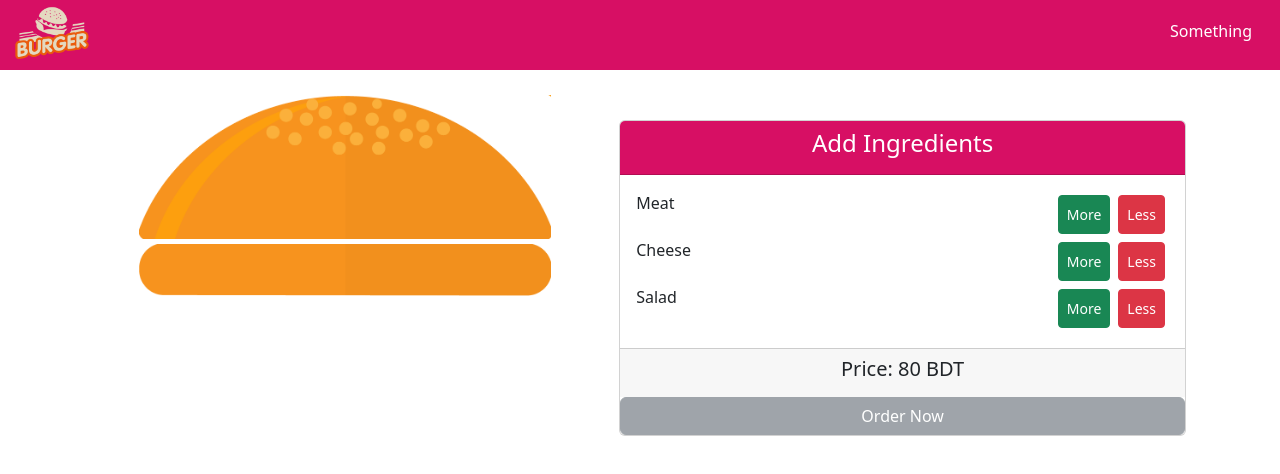
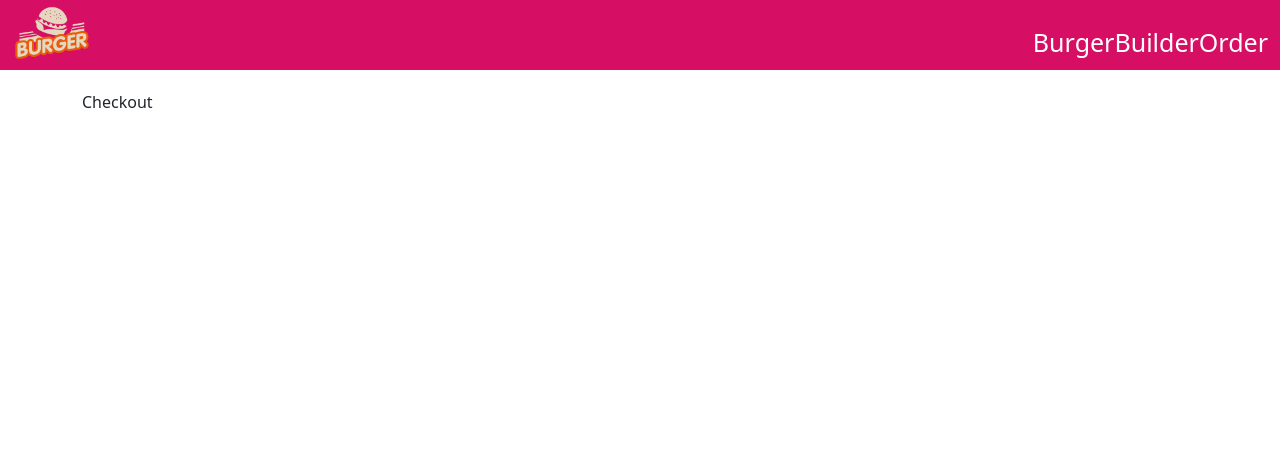
Before and after one commit to fardeenhasib/burger_builder, a React (Create React App) app: page /checkout in a window 1280 px wide. Shown: the top 474 px of the page. Built offline with nearby package versions, Linux system fonts and the light colour scheme.

Commit message:
adding router to the project

```diff
--- a/package.json
+++ b/package.json
@@ -11,6 +11,8 @@
     "react": "^18.2.0",
     "react-dom": "^18.2.0",
     "react-popper": "^2.3.0",
+    "react-router": "^5.2.0",
+    "react-router-dom": "^5.2.0",
     "react-scripts": "5.0.1",
     "reactstrap": "^9.1.3",
     "web-vitals": "^2.1.4"
--- a/src/App.js
+++ b/src/App.js
@@ -1,11 +1,14 @@
 import './App.css';
 import Main from './Components/Main';
 import React from 'react';
+import {BrowserRouter} from "react-router-dom";
 
 function App() {
   return (
     <div>
-      <Main/>
+      <BrowserRouter>
+        <Main/>
+      </BrowserRouter>
     </div>
   );
 }
--- a/src/Components/BurgerBuilder/BurgerBuilder.js
+++ b/src/Components/BurgerBuilder/BurgerBuilder.js
@@ -10,7 +10,7 @@ const INGREDIENT_PRICE = {
     meat: 80
 }
 
-export default class BurgerBuilder extends Component{
+class BurgerBuilder extends Component{
 
     state = {
         ingredients: [
@@ -62,6 +62,13 @@ export default class BurgerBuilder extends Component{
         this.setState({purchasable: totalelements > 0})
 
     }
+    handleCheckout = () => {
+        this.props.history.push("/checkout")
+    }
+
+    componentDidMount () {
+        console.log(this.props)
+    }
     render (){
         return (
             <div>
@@ -83,7 +90,7 @@ export default class BurgerBuilder extends Component{
                         <h5>Your Total Price: {this.state.totalprice} BDT</h5>
                     </ModalBody>
                     <ModalFooter>
-                        <Button color="success" onClick={this.toggleModal}>Continue to Checkout</Button>
+                        <Button color="success" onClick={this.handleCheckout}>Continue to Checkout</Button>
                         <Button color="secondary" onClick={this.toggleModal}>Cancel</Button>
                     </ModalFooter>
                 </Modal>
@@ -92,3 +99,5 @@ export default class BurgerBuilder extends Component{
         );
     }
 }
+
+export default BurgerBuilder;
--- a/src/Components/Header/Header.js
+++ b/src/Components/Header/Header.js
@@ -1,10 +1,10 @@
 import React from "react";
+import { NavLink } from "react-router-dom";
 import {
     Nav,
     Navbar,
     NavbarBrand,
     NavItem,
-    NavLink
 } from 'reactstrap';
 import './Header.css';
 import Logo from '../../assets/logo.png';
@@ -21,7 +21,10 @@ const Header = () => {
                 </NavbarBrand>
                 <Nav className="mr-md-5">
                     <NavItem>
-                        <NavLink href="#" className="NavLink">Something</NavLink>
+                        <NavLink exact to="/" className="NavLink">BurgerBuilder</NavLink>
+                    </NavItem>
+                    <NavItem>
+                        <NavLink exact to="/order" className="NavLink">Order</NavLink>
                     </NavItem>
                 </Nav>
             </Navbar>
--- a/src/Components/Main.js
+++ b/src/Components/Main.js
@@ -1,13 +1,18 @@
 import React from "react";
 import Header from "./Header/Header";
 import BurgerBuilder from "./BurgerBuilder/BurgerBuilder";
+import { Route } from "react-router-dom";
+import Checkout from "./Order/Checkout/Checkout";
+import Order from "./Order/Order";
 
 const Main = props => {
     return (
         <div>
             <Header />
             <div className="container">
-                <BurgerBuilder />
+                    <Route path="/order" component={Order} />
+                    <Route path="/checkout" component={Checkout} />
+                    <Route path="/" exact component={BurgerBuilder} />
             </div>
         </div>
     );
--- /dev/null
+++ b/src/Components/Order/Checkout/Checkout.js
@@ -0,0 +1,11 @@
+import React from "react";
+
+const Checkout = props => {
+    return (
+        <div>
+            Checkout
+        </div>
+    );
+}
+
+export default Checkout;
--- /dev/null
+++ b/src/Components/Order/Order.js
@@ -0,0 +1,11 @@
+import React from "react";
+
+const Order = props => {
+    return (
+        <div>
+            Order
+        </div>
+    );
+}
+
+export default Order;
```
Also changed, not shown: 1 other file (tests, documents, lock files or other folders).
